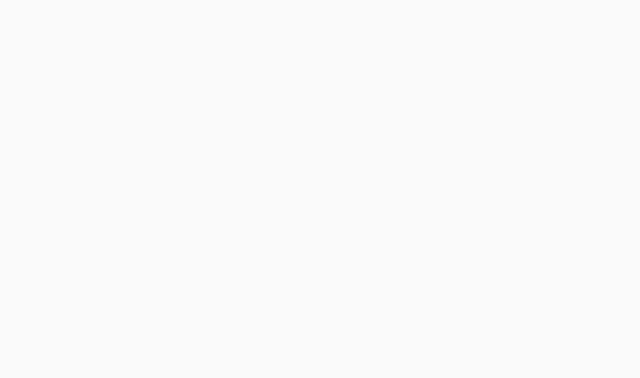
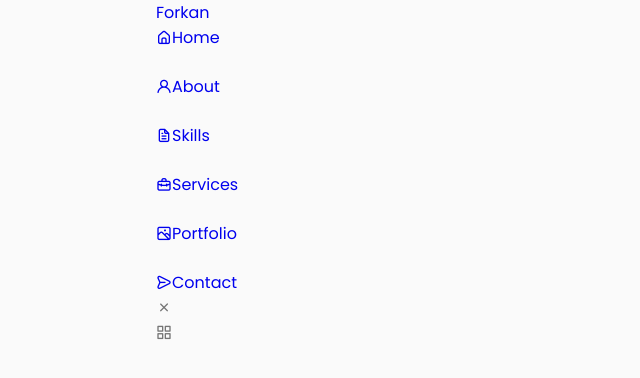
Before and after one commit to Mahmoud-Saadaoui/portfolio, a React (Create React App) app: page / in a window 1280 px wide. Shown: the top 378 px of the page, without its empty margins (0-640 px from the left). Built offline with nearby package versions, Linux system fonts and the light colour scheme.

Commit message:
Header.jsx

```diff
--- a/src/App.js
+++ b/src/App.js
@@ -1,9 +1,10 @@
+import Header from "./components/header/Header";
 
 
 function App() {
   return (
     <div className="App">
-
+      <Header />
     </div>
   );
 }
--- /dev/null
+++ b/src/components/header/Header.jsx
@@ -0,0 +1,57 @@
+import React from 'react'
+
+function Header() {
+  return (
+    <header className="header">
+        <nav className="nav container">
+            <a href="index.html" className='nav_logo'>Forkan</a>
+            <div className="nav_menu">
+                <ul className="nav_list grid">
+                    <li className="nav_item">
+                        <a href="#home" className='nav_link'>
+                            <i className='uil uil-estate nav_icon'></i>
+                            Home
+                        </a>
+                    </li>
+                    <li className="nav_item">
+                        <a href="#about" className='nav_link'>
+                            <i className='uil uil-user nav_icon'></i>
+                            About
+                        </a>
+                    </li>
+                    <li className="nav_item">
+                        <a href="#home" className='nav_link'>
+                            <i className='uil uil-file-alt nav_icon'></i>
+                            Skills
+                        </a>
+                    </li>
+                    <li className="nav_item">
+                        <a href="#home" className='nav_link'>
+                            <i className='uil uil-briefcase-alt nav_icon'></i>
+                            Services
+                        </a>
+                    </li>
+                    <li className="nav_item">
+                        <a href="#home" className='nav_link'>
+                            <i className='uil uil-scenery nav_icon'></i>
+                            Portfolio
+                        </a>
+                    </li>
+                    <li className="nav_item">
+                        <a href="#home" className='nav_link'>
+                            <i className='uil uil-message nav_icon'></i>
+                            Contact
+                        </a>
+                    </li>
+                </ul>
+                <i class="uil uil-times nav_close"></i>
+            </div>
+            <div className="nav_toggle">
+                <i class="uil uil-apps"></i>
+            </div>
+        </nav>
+    </header>
+  )
+}
+
+export default Header
--- a/src/index.css
+++ b/src/index.css
@@ -18,7 +18,7 @@
   /*========== Font and typography ==========*/
   --body-font: "Poppins", sans-serif;
 
-  /*.5rem = 8px | 1rem = 16px ...*/
+  /*0.5rem = 8px | 1rem = 16px ...*/
   --big-font-size: 3.5rem;
   --h1-font-size: 2.25rem;
   --h2-font-size: 1.5rem;
@@ -34,7 +34,7 @@
   --font-semi-bold: 600;
 
   /*========== Margenes Bottom ==========*/
-  /*.5rem = 8px | 1rem = 16px ...*/
+  /*0.5rem = 8px | 1rem = 16px ...*/
   --mb-0-25: 0.25rem;
   --mb-0-5: 0.5rem;
   --mb-0-75: 0.75rem;
```
Also changed, not shown: src/components/header/header.css (added), 1 other file (tests, documents, lock files or other folders).
